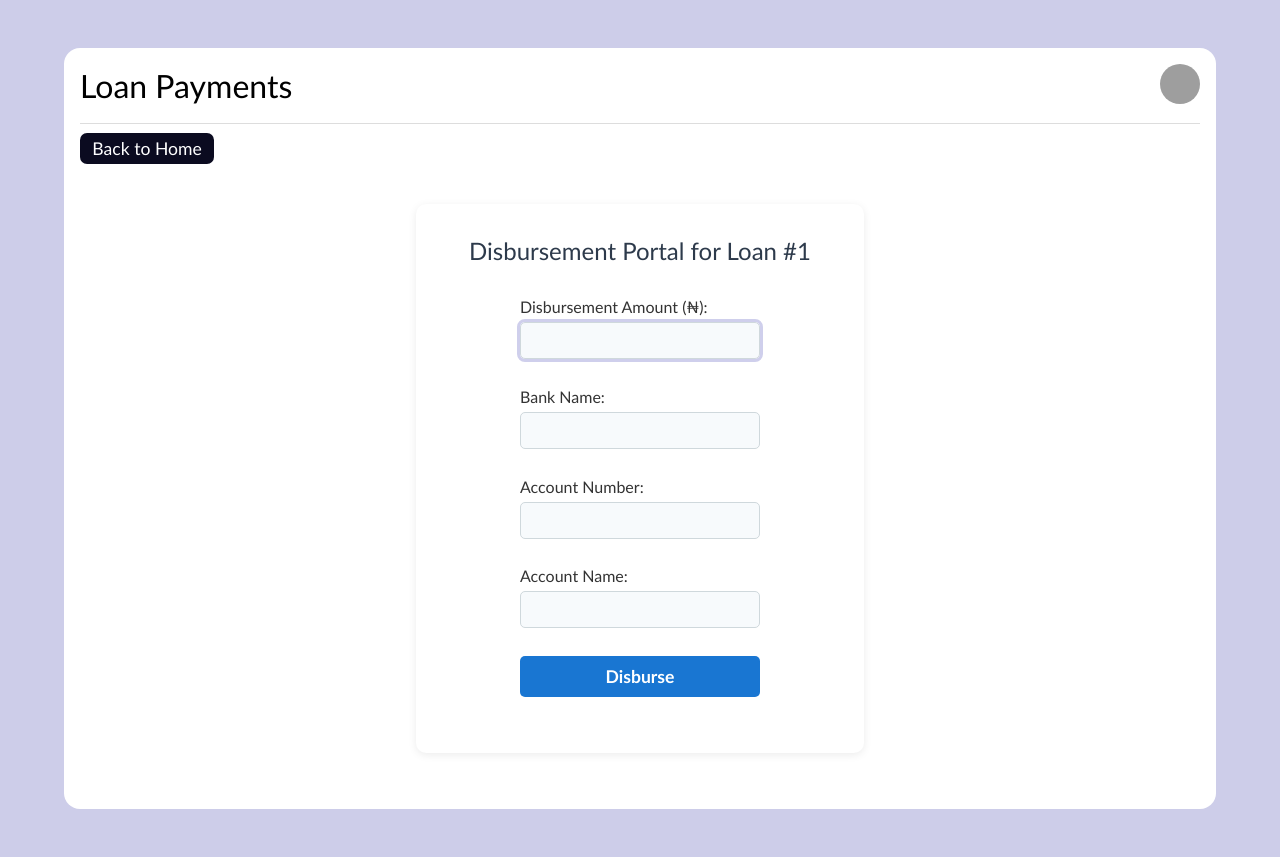
After one commit to ChideraVal/GabrielCode, a Django app: page /disbursement/1/ in a window 1280 px wide. The commit adds this page. Run offline with Django 5.2, Linux system fonts and the light colour scheme; a user stored in the database is signed in; data comes from the database, SQL or seed files in the repository; both versions use the stored data as it was after the commit; some libraries are stand-ins or nearby versions; some web fonts are replaced; grey boxes are pictures that could not be loaded.

Commit message:
Changes to Disbursement

```diff
--- a/clientapp/forms.py
+++ b/clientapp/forms.py
@@ -1,6 +1,6 @@
 from django.contrib.auth.forms import AuthenticationForm, UserCreationForm, UserChangeForm, PasswordChangeForm
 from django.contrib.auth.models import User
-from .models import Loan, LoanPayment
+from .models import Loan, LoanPayment, Repayment, Disbursement
 from django import forms
 
 class CustomAuthForm(AuthenticationForm):
@@ -45,14 +45,27 @@ class LoanForm(forms.ModelForm):
     class Meta:
         model = Loan
         exclude = ['owner', 'approval_status', 'payment_status', 'create_time']
-
         labels = {
             'amount': 'Amount (₦)',
             'monthly_income': 'Monthly Income (₦)',
-            'source_of_income': 'Source of Income (if employed)'
+            'source_of_income': 'Source of Income (if employed)',
+            'bvn': 'BVN',
+            'employer_name': 'Employer Name',
+            'means_of_id': 'Means of ID',
+            'marital_status': 'Marital Status',
+            'gender': 'Gender',
+            'membership_id': 'Membership ID',
+            'guarantor_name': 'Guarantor Name',
+            'guarantor_contact': 'Guarantor Contact',
+            'agreement_confirmed': 'I confirm that all information provided is accurate.'
         }
 
-    def save(self, owner, commit = False):
+    agreement_confirmed = forms.BooleanField(
+        label="I confirm that all information provided is accurate.",
+        required=True
+    )
+
+    def save(self, owner, commit=False):
         self.instance.owner = owner
         self.instance.save()
         return super().save(commit)
@@ -71,3 +84,38 @@ class LoanPaymentForm(forms.ModelForm):
         self.instance.loan = loan
         self.instance.save()
         return super().save(commit)
+
+
+# Repayment Form
+class RepaymentForm(forms.ModelForm):
+    class Meta:
+        model = Repayment
+        exclude = ['loan', 'user', 'date']
+        labels = {
+            'amount': 'Repayment Amount (₦)',
+        }
+
+    def save(self, loan, user, commit=False):
+        self.instance.loan = loan
+        self.instance.user = user
+        self.instance.save()
+        return super().save(commit)
+
+
+# Disbursement Form
+class DisbursementForm(forms.ModelForm):
+    class Meta:
+        model = Disbursement
+        exclude = ['loan', 'user', 'date', 'status']
+        labels = {
+            'amount': 'Disbursement Amount (₦)',
+            'bank_name': 'Bank Name',
+            'account_number': 'Account Number',
+            'account_name': 'Account Name',
+        }
+
+    def save(self, loan, user, commit=False):
+        self.instance.loan = loan
+        self.instance.user = user
+        self.instance.save()
+        return super().save(commit)
--- a/clientapp/models.py
+++ b/clientapp/models.py
@@ -35,6 +35,15 @@ class Loan(models.Model):
     employment_status = models.CharField(max_length=14, null=True, choices=e_status, default=e_status[1][1])
     monthly_income = models.IntegerField(null=True, blank=False)
     source_of_income = models.CharField(max_length=200, null=True, blank=False)
+    bvn = models.CharField(max_length=11, null=True, blank=True)
+    employer_name = models.CharField(max_length=255, null=True, blank=True)
+    means_of_id = models.CharField(max_length=100, null=True, blank=True)
+    marital_status = models.CharField(max_length=20, null=True, blank=True)
+    gender = models.CharField(max_length=10, null=True, blank=True)
+    membership_id = models.CharField(max_length=50, null=True, blank=True)
+    guarantor_name = models.CharField(max_length=255, null=True, blank=True)
+    guarantor_contact = models.CharField(max_length=20, null=True, blank=True)
+    agreement_confirmed = models.BooleanField(default=False)
 
     def __str__(self):
         return str(self.amount)
@@ -63,3 +72,29 @@ class LoanPayment(models.Model):
 
     def is_approved(self):
         return self.approval_status == 'Approved'
+
+
+# New model for Repayment
+class Repayment(models.Model):
+    loan = models.ForeignKey(Loan, on_delete=models.CASCADE)
+    user = models.ForeignKey(User, on_delete=models.CASCADE)
+    amount = models.DecimalField(decimal_places=2, max_digits=8)
+    date = models.DateTimeField(default=timezone.now)
+
+    def __str__(self):
+        return f"Repayment of {self.amount} for Loan {self.loan.id} by {self.user.username}"
+
+
+# New model for Disbursement
+class Disbursement(models.Model):
+    loan = models.ForeignKey(Loan, on_delete=models.CASCADE)
+    user = models.ForeignKey(User, on_delete=models.CASCADE)
+    amount = models.DecimalField(decimal_places=2, max_digits=8)
+    date = models.DateTimeField(default=timezone.now)
+    status = models.CharField(max_length=20, choices=(('Pending', 'Pending'), ('Completed', 'Completed')), default='Pending')
+    bank_name = models.CharField(max_length=100, null=True, blank=True)
+    account_number = models.CharField(max_length=20, null=True, blank=True)
+    account_name = models.CharField(max_length=100, null=True, blank=True)
+
+    def __str__(self):
+        return f"Disbursement of {self.amount} for Loan {self.loan.id} to {self.user.username}"
--- a/clientapp/urls.py
+++ b/clientapp/urls.py
@@ -11,4 +11,7 @@ urlpatterns = [
     path('requestloan/', views.request_loan),
     path('loanpayments/<int:id>/', views.loan_payment_details),
     path('makepayment/<int:id>/', views.make_payment)
+    ,
+    path('repayment/<int:loan_id>/', views.repayment_portal, name='repayment_portal'),
+    path('disbursement/<int:loan_id>/', views.disbursement_portal, name='disbursement_portal'),
 ]
--- a/clientapp/views.py
+++ b/clientapp/views.py
@@ -1,11 +1,42 @@
 from django.shortcuts import render, redirect
 from django.http import HttpResponse
 from django.contrib.auth.models import User
-from .models import Loan, LoanPayment
+from .models import Loan, LoanPayment, Repayment, Disbursement
 from django.contrib.auth.decorators import login_required
 from django.contrib.auth import login, logout, update_session_auth_hash
 from django.contrib.auth.forms import PasswordChangeForm
-from .forms import CustomAuthForm, CustomUserCreationForm, CustomUserChangeForm, CustomPasswordChangeForm, LoanForm, LoanPaymentForm
+from .forms import CustomAuthForm, CustomUserCreationForm, CustomUserChangeForm, CustomPasswordChangeForm, LoanForm, LoanPaymentForm, RepaymentForm, DisbursementForm
+@login_required
+def repayment_portal(request, loan_id):
+    loan = Loan.objects.get(id=loan_id)
+    if request.method == 'POST':
+        form = RepaymentForm(data=request.POST)
+        if form.is_valid():
+            form.save(loan=loan, user=request.user)
+            return redirect(f'/loanpayments/{loan.id}/')
+        else:
+            return render(request, 'repayment.html', {'form': form, 'loan': loan})
+    form = RepaymentForm()
+    return render(request, 'repayment.html', {'form': form, 'loan': loan})
+
+
+# Only staff/admin should access this view in a real app
+@login_required
+def disbursement_portal(request, loan_id):
+    loan = Loan.objects.get(id=loan_id)
+    if not loan.is_approved():
+        return HttpResponse('<h1>Disbursement cannot be made since loan has not been approved!</h1>')
+    if request.method == 'POST':
+        form = DisbursementForm(data=request.POST)
+        if form.is_valid():
+            disbursement = form.save(loan=loan, user=request.user)
+            disbursement.status = 'Completed'
+            disbursement.save()
+            return redirect('/')
+        else:
+            return render(request, 'disbursement.html', {'form': form, 'loan': loan})
+    form = DisbursementForm()
+    return render(request, 'disbursement.html', {'form': form, 'loan': loan})
 import logging
 
 
@@ -50,8 +81,11 @@ def make_payment(request, id):
         if int(form.data['amount']) > rem_balance:
             return HttpResponse(f'<h1>Over payment! Payment cannot be greater than ₦{rem_balance}.</h1>')
         if form.is_valid():
-            form.save(loan=loan)
-            return redirect(f'/loanpayments/{loan.id}/')
+            # Save the payment but do not redirect to loanpayments yet
+            payment = form.save(loan=loan)
+            # Show institution account details page
+            amount = form.cleaned_data['amount']
+            return render(request, 'institution_account.html', {'amount': amount, 'loan': loan})
         else:
             print(form.errors)
             return render(request, 'makepayment.html', {'form': form, 'loan': loan})
--- a/static/home.css
+++ b/static/home.css
@@ -338,3 +338,85 @@ li, p.error {
         flex-direction: column;
     }
 }
+.disbursement-container {
+    max-width: 400px;
+    margin: 40px auto;
+    background: #fff;
+    border-radius: 10px;
+    box-shadow: 0 2px 8px rgba(0,0,0,0.08);
+    padding: 32px 24px 24px 24px;
+}
+.disbursement-container h2 {
+    text-align: center;
+    margin-bottom: 24px;
+    color: #2d3a4b;
+}
+.disbursement-form .form-group {
+    margin-bottom: 18px;
+}
+.disbursement-form label {
+    display: block;
+    margin-bottom: 6px;
+    font-weight: 500;
+    color: #333;
+}
+.disbursement-form input[type="text"],
+.disbursement-form input[type="number"] {
+    width: 100%;
+    padding: 8px 10px;
+    border: 1px solid #cfd8dc;
+    border-radius: 5px;
+    font-size: 1rem;
+    background: #f7fafc;
+    transition: border 0.2s;
+}
+.disbursement-form input:focus {
+    border: 1.5px solid #1976d2;
+    outline: none;
+}
+.disburse-btns {
+    width: 100%;
+    padding: 10px 0;
+    background: #1976d2;
+    color: #fff;
+    border: none;
+    border-radius: 5px;
+    font-size: 1.1rem;
+    font-weight: 600;
+    cursor: pointer;
+    transition: background 0.2s;
+}
+.disburse-btns:hover {
+    background: #125ea2;
+}
+.account-details-container {
+    max-width: 400px;
+    margin: 40px auto;
+    background: #fff;
+    border-radius: 10px;
+    box-shadow: 0 2px 8px rgba(0,0,0,0.08);
+    padding: 32px 24px 24px 24px;
+    text-align: center;
+}
+.account-info {
+    margin-bottom: 24px;
+    background: #f7fafc;
+    border-radius: 6px;
+    padding: 16px;
+    border: 1px solid #cfd8dc;
+}
+.done-btn {
+    width: 100%;
+    padding: 10px 0;
+    background: #1976d2;
+    color: #fff;
+    border: none;
+    border-radius: 5px;
+    font-size: 1.1rem;
+    font-weight: 600;
+    cursor: pointer;
+    transition: background 0.2s;
+}
+.done-btn:hover {
+    background: #125ea2;
+}
--- /dev/null
+++ b/templates/disbursement.html
@@ -0,0 +1,41 @@
+{% extends 'base.html' %}
+
+{% block title %}
+{% load static %}
+{% load mathfilters %}
+<title>Loan Payments</title>
+<link rel="stylesheet" href="{% static 'home.css' %}">
+{% endblock %}
+
+{% block header %}
+<h1>Loan Payments</h1>
+{% endblock %}
+
+{% block body %}
+<div class="links">
+    <a href="/">Back to Home</a>
+</div>
+<div class="disbursement-container">
+    <h2>Disbursement Portal for Loan #{{ loan.id }}</h2>
+    <form method="post" class="disbursement-form">
+        {% csrf_token %}
+        <div class="form-group">
+            <label for="id_amount">Disbursement Amount (₦):</label>
+            {{ form.amount }}
+        </div>
+        <div class="form-group">
+            <label for="id_bank_name">Bank Name:</label>
+            {{ form.bank_name }}
+        </div>
+        <div class="form-group">
+            <label for="id_account_number">Account Number:</label>
+            {{ form.account_number }}
+        </div>
+        <div class="form-group">
+            <label for="id_account_name">Account Name:</label>
+            {{ form.account_name }}
+        </div>
+        <button type="submit" class="disburse-btns">Disburse</button>
+    </form>
+</div>
+{% endblock %}
--- a/templates/home.html
+++ b/templates/home.html
@@ -79,6 +79,12 @@
             <div class="col">
                 <p>{{ loan.create_time.date }}</p>
             </div>
+
+            {% if loan.approval_status == 'Approved' %}
+            <div class="col">
+                <a href="/disbursement/{{ loan.id }}/">Disburse</a>
+            </div>
+            {% endif %}
         </div>
         {% endfor %}
 
```
Also changed, not shown: clientapp/admin.py (+11 -1 lines), clientproject/settings.py (+5 -3 lines), templates/institution_account.html (added, +64 -0 lines), templates/repayment.html (added, +9 -0 lines), clientapp/migrations/0005_disbursement_repayment.py (added), clientapp/migrations/0006_disbursement_account_name_and_more.py (added), clientapp/migrations/0007_loan_agreement_confirmed_loan_bvn_loan_employer_name_and_more.py (added), db.sqlite3.
